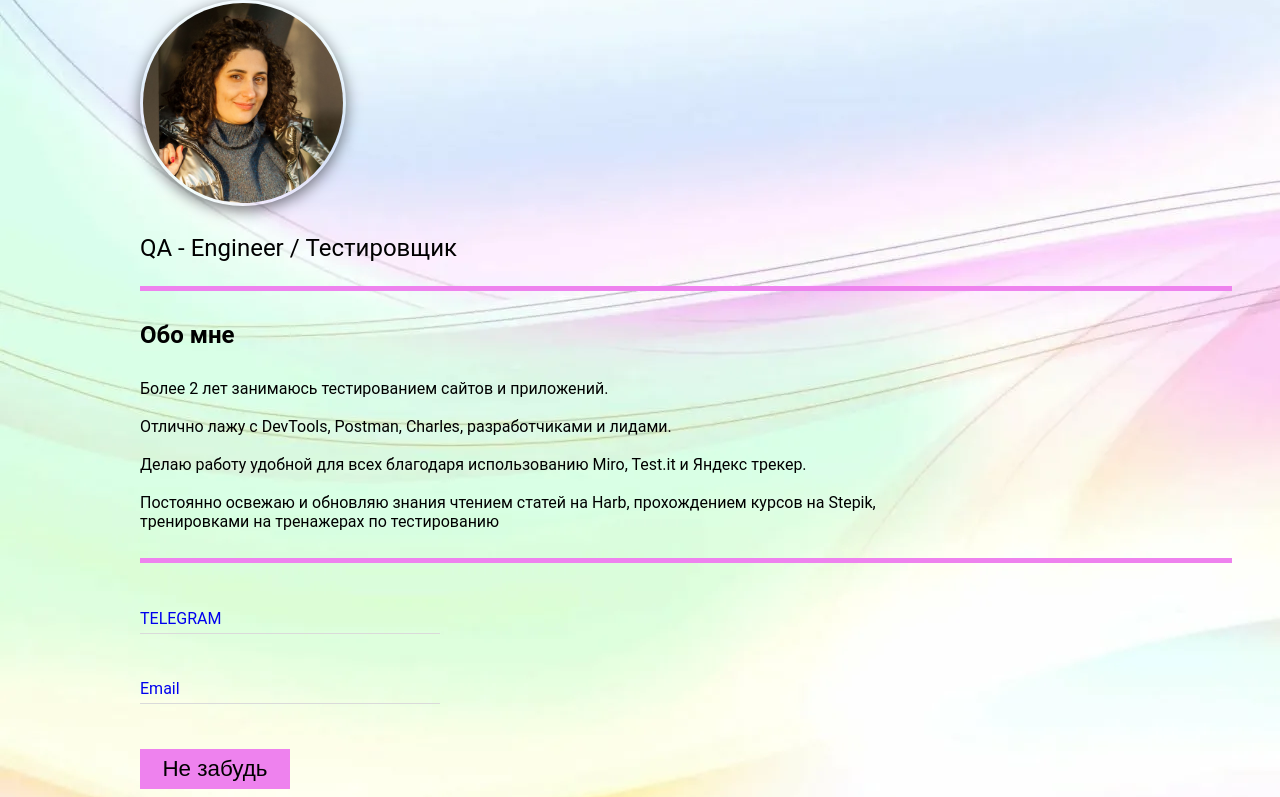
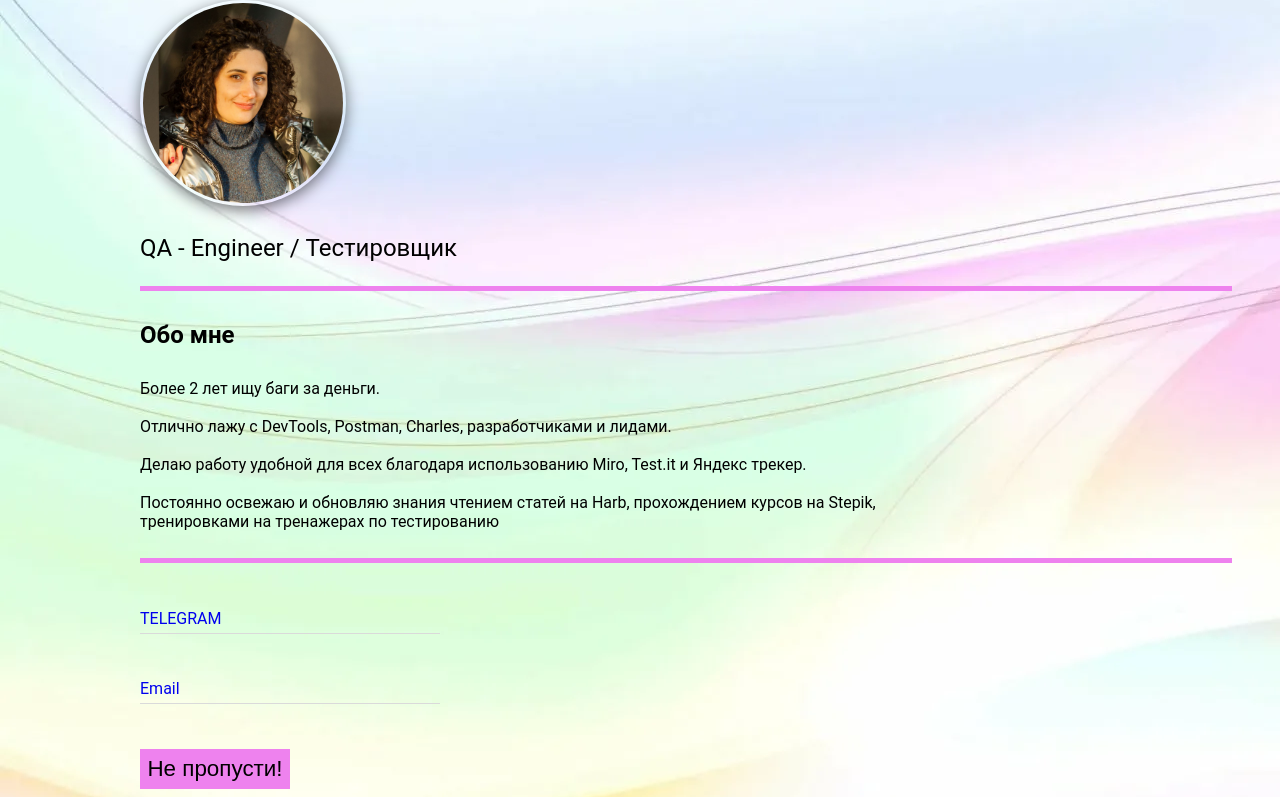
Before and after one commit to AnnDe-life/-HTML-CSS, a plain HTML site: page index.html in a window 1280 px wide. Shown: the part 81-878 px from the top of the page. Drawn offline with Linux system fonts and the light colour scheme.

Commit message:
не пропусти

```diff
--- a/index.html
+++ b/index.html
@@ -16,7 +16,7 @@
 			<hr size="5" color="violet">
 
 			<h2>Обо мне</h2>
-			<div class="info">Более 2 лет занимаюсь тестированием сайтов и приложений.
+			<div class="info">Более 2 лет ищу баги за деньги.
 				<br>
 				<br>Отлично лажу с DevTools, Postman, Charles, разработчиками и лидами.
 				<br>
@@ -37,7 +37,7 @@
 				<br>
 
 			</div>
-				<button type="button" style="width: 150px; height: 40px">Не забудь</button>
+				<button type="button" style="width: 150px; height: 40px">Не пропусти!</button>
 				<script type="text/javascript" src="js.js"></script>
 
 </body>
```
